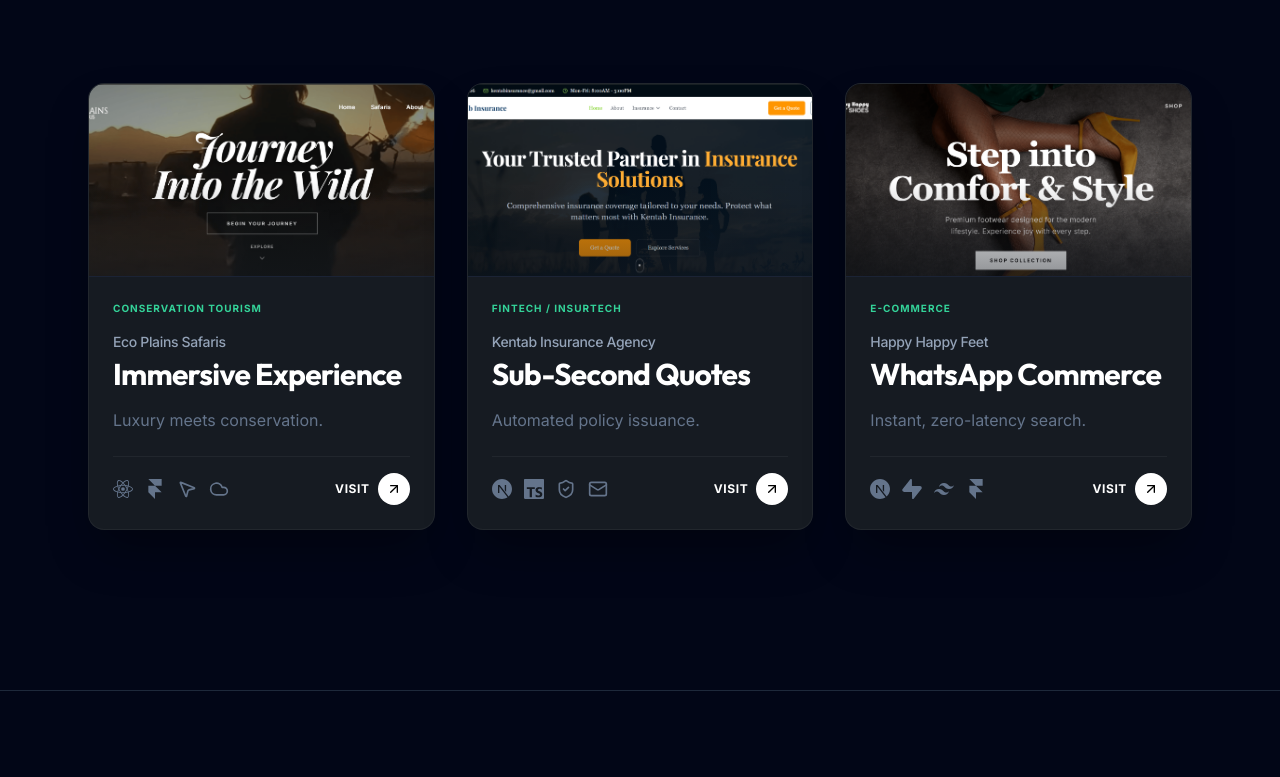
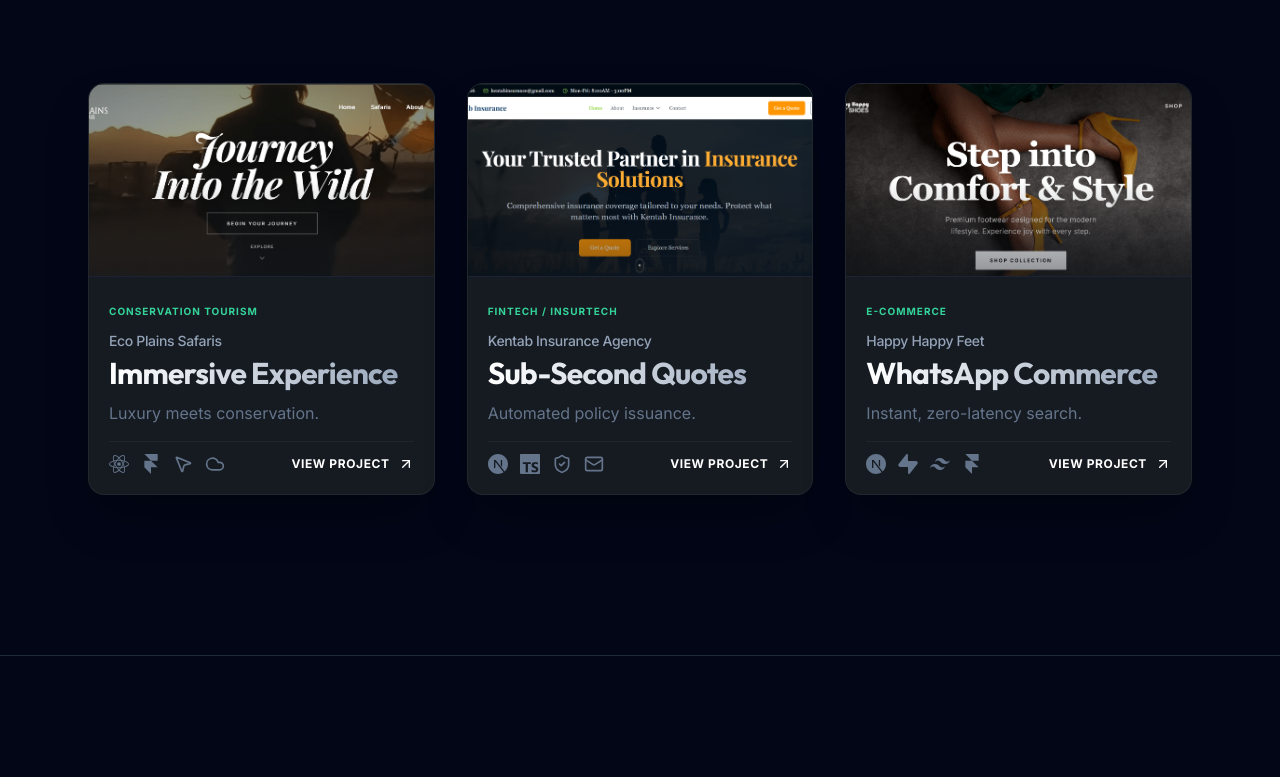
Before and after one commit to Caleb-Kiune/calebkiune, a Next.js app: page / in a window 1280 px wide. Shown: the part 1046-1823 px from the top of the page. Built offline with nearby package versions, Linux system fonts and the light colour scheme.

Commit message:
refactor: Update project card styling with refined borders, padding, typography, and a redesigned "View Project" button.

```diff
--- a/src/components/sections/project-card.tsx
+++ b/src/components/sections/project-card.tsx
@@ -62,7 +62,8 @@ export function ProjectCard({ project }: ProjectCardProps) {
         <motion.article
             whileHover={{ y: -5 }}
             transition={{ duration: 0.3, ease: "easeOut" }}
-            className="group relative flex flex-col h-full overflow-hidden rounded-2xl bg-[#161b22] border border-white/5 hover:border-white/15 transition-all duration-300 shadow-2xl shadow-black/40"
+            // Added hover:border-white/20 per request
+            className="group relative flex flex-col h-full overflow-hidden rounded-2xl bg-[#161b22] border border-white/5 hover:border-white/20 transition-all duration-300 shadow-2xl shadow-black/40"
         >
             {/* Top: Image Section - Clean, No Overlay Buttons */}
             <div className="relative w-full aspect-video overflow-hidden bg-slate-900 border-b border-white/5">
@@ -89,13 +90,15 @@ export function ProjectCard({ project }: ProjectCardProps) {
             </div>
 
             {/* Bottom: Content Section */}
-            <div className="flex flex-col flex-1 p-5 md:p-6 relative z-20 pointer-events-none">
+            {/* Reduced padding from p-5/p-6 to p-4/p-5 */}
+            <div className="flex flex-col flex-1 p-4 md:p-5 relative z-20 pointer-events-none">
                 {/* Note: pointer-events-none allows clicks to pass through to the image link
                     BUT we need to re-enable pointer-events for interactive elements like the button below */}
 
-                <div className="space-y-4 mb-6">
-                    {/* Micro-Label: Industry Tag */}
-                    <span className="text-[10px] font-bold uppercase tracking-widest text-emerald-400 block">
+                {/* Reduced space-y from 4 to 2.5 and mb-6 to mb-4 */}
+                <div className="space-y-2.5 mb-4">
+                    {/* Micro-Label: Minimalist Tag - No Background */}
+                    <span className="inline-block text-emerald-400 text-[10px] font-bold tracking-widest uppercase">
                         {project.tag}
                     </span>
 
@@ -104,7 +107,8 @@ export function ProjectCard({ project }: ProjectCardProps) {
                         <h3 className="text-sm font-medium text-slate-400 group-hover:text-slate-300 transition-colors mb-1">
                             {project.title}
                         </h3>
-                        <p className="font-display font-bold text-2xl md:text-3xl text-white tracking-tight leading-[1.1]">
+                        {/* Metric Typography - Updated with Gradient */}
+                        <p className="font-display font-bold text-2xl md:text-3xl tracking-tight leading-[1.1] text-transparent bg-clip-text bg-gradient-to-r from-white to-slate-400">
                             {project.metric}
                         </p>
                     </div>
@@ -116,7 +120,8 @@ export function ProjectCard({ project }: ProjectCardProps) {
                 </div>
 
                 {/* Footer Split: Icons Left | Action Button Right */}
-                <div className="mt-auto pt-4 border-t border-white/5 flex items-center justify-between gap-4 pointer-events-auto">
+                {/* Reduced pt-4 to pt-3 */}
+                <div className="mt-auto pt-3 border-t border-white/5 flex items-center justify-between gap-4 pointer-events-auto">
 
                     {/* Left: Tech Stack Icons */}
                     <div className="flex items-center gap-3">
@@ -134,18 +139,16 @@ export function ProjectCard({ project }: ProjectCardProps) {
                         })}
                     </div>
 
-                    {/* Right: Visit Action Button */}
+                    {/* Right: Visit Action Button - Ghost Link Style */}
                     {project.demoUrl && (
                         <Link
                             href={project.demoUrl}
                             target="_blank"
                             rel="noopener noreferrer"
-                            className="group/btn flex items-center gap-2 text-xs font-bold text-white uppercase tracking-wider"
+                            className="group/link flex items-center gap-2 text-xs font-bold text-white uppercase tracking-wider hover:text-emerald-400 transition-colors"
                         >
-                            Visit
-                            <div className="flex items-center justify-center w-8 h-8 rounded-full bg-white text-black group-hover/btn:bg-emerald-400 group-hover/btn:scale-110 transition-all duration-300">
-                                <ArrowUpRight className="w-4 h-4" />
-                            </div>
+                            View Project
+                            <ArrowUpRight className="w-4 h-4 transition-transform group-hover/link:-translate-y-0.5 group-hover/link:translate-x-0.5" />
                         </Link>
                     )}
                 </div>
```
